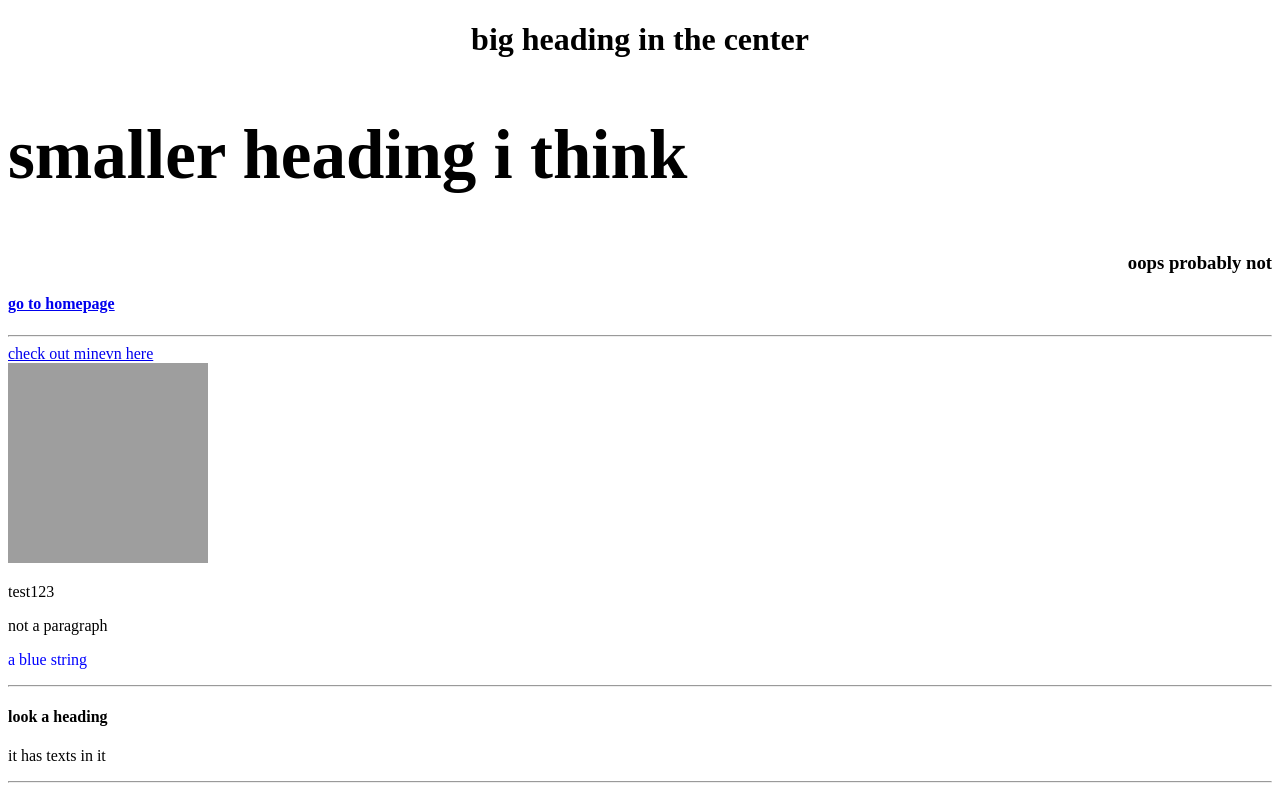
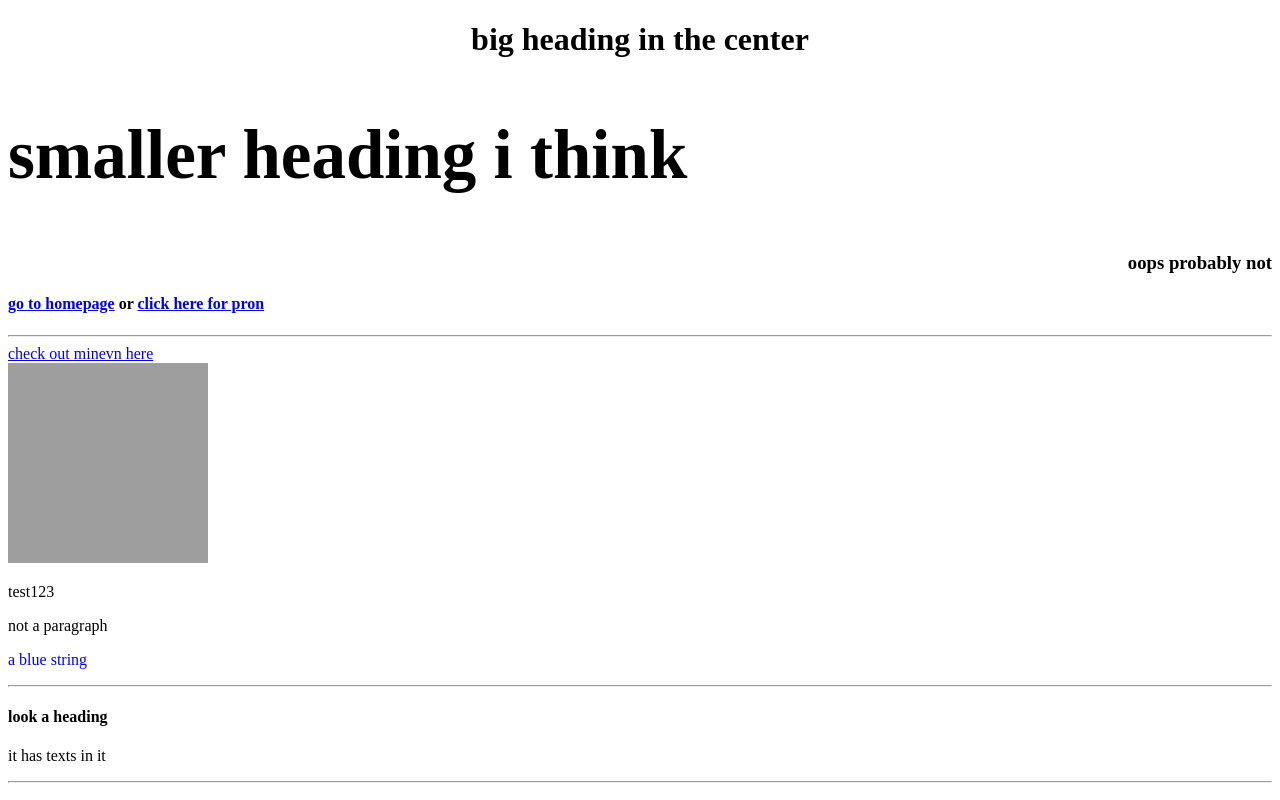
Before and after one commit to drkamaon/Hallucination, a plain HTML site: page index.html in a window 1280 px wide. Shown: the top 800 px of the page. Drawn offline with Linux system fonts and the light colour scheme; grey boxes are pictures that could not be loaded.

Commit message:
Update index.html

```diff
--- a/index.html
+++ b/index.html
@@ -10,7 +10,7 @@
 <h1 style="text-align:center">big heading in the center</h1>
 <h2 style="font-size:69px"> smaller heading i think</h2>
 <h3 style="text-align:end">oops probably not</h3>
-<h4> <a href="https://github.com/epikgallavoir/epikgallavoir.github.io/">go to homepage</a> </h4>
+<h4> <a href="https://github.com/epikgallavoir/epikgallavoir.github.io/">go to homepage</a> or <a href="https://epikgallavoir.github.io/hvn.html">click here for pron</a></h4>
 <hr>
 
 <a href="https://www.minevn.net" title="very good server">check out minevn here</a>
```
